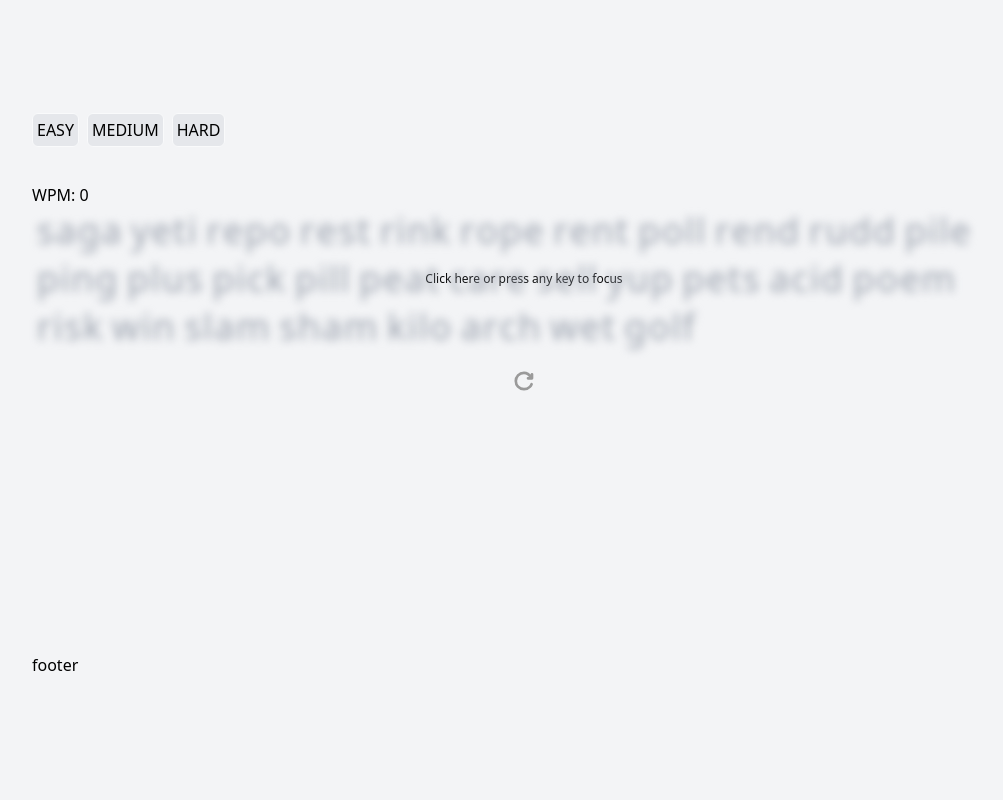
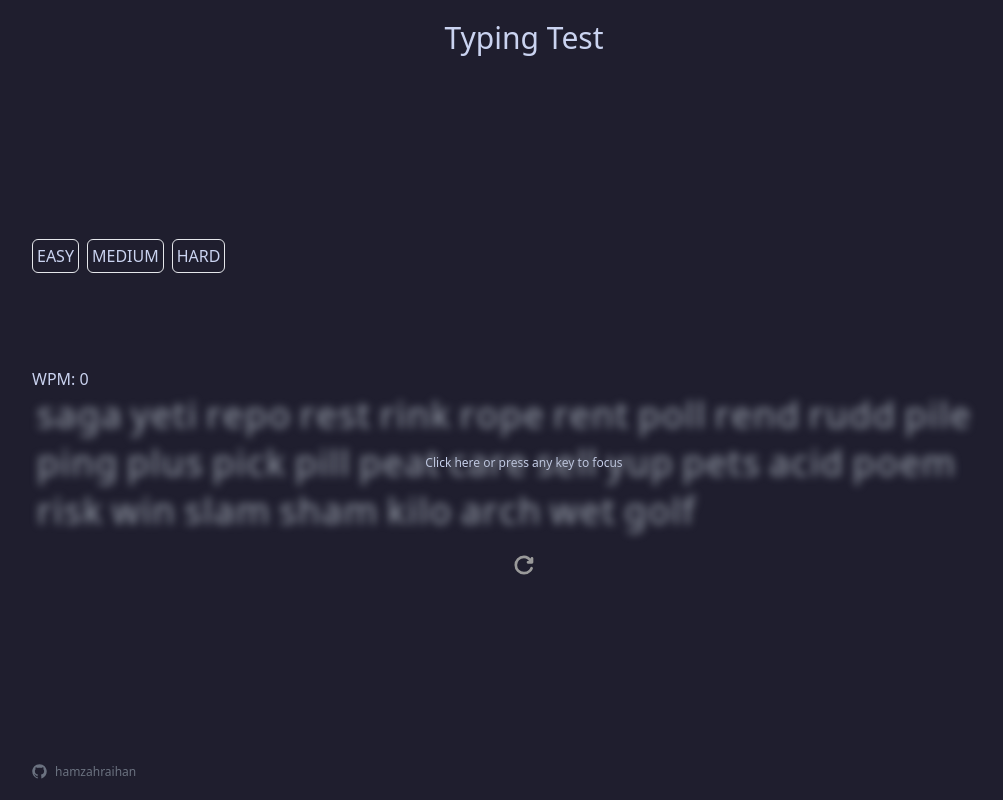
Before and after one commit to hamzahraihan/typingtest, a React (Vite) app: page / in a window 1280 px wide. Shown: the whole page, without its empty margins (116-1119 px from the left). Built offline with nearby package versions, Linux system fonts and the light colour scheme.

Commit message:
Update UI styling and add GitHub footer link
Refactored App layout with new background and text colors, improved header, and updated button styles. Added a footer section featuring a GitHub logo and profile link for attribution.

```diff
--- a/src/App.tsx
+++ b/src/App.tsx
@@ -3,20 +3,22 @@ import "./App.css";
 import { TypingTest } from "./components/typing-test.tsx";
 import { useWordContext } from "./context/word-store-context.ts";
 import { difficulties, type Difficulty } from "./utils/difficulty.ts";
+import { GitHubLogoIcon } from "@radix-ui/react-icons";
 
 function App() {
   const inputRef = useRef<HTMLInputElement>(null);
   const { setDifficulty } = useWordContext((state) => state);
 
   return (
-    <section className="flex justify-center  bg-gray-100">
+    <section className="flex text-[#cad3f0] justify-center bg-[#1f1e2e]">
       <div className="grid grid-rows-6 p-5 min-h-screen max-w-screen-lg">
-        <div className="flex items-end">
+        <div className="flex flex-col row-span-2 items-start">
+          <h1 className="text-3xl font-medium self-center">Typing Test</h1>
           <div className="flex gap-2 items-start mt-auto">
             {difficulties.map((diff, i) => (
               <button
                 key={diff + "-" + i}
-                className="border rounded-md border-gray-50 bg-gray-200 p-1"
+                className="border rounded-md border-gray-[#cad3f0] p-1"
                 onClick={() => setDifficulty(diff as Difficulty)}
               >
                 {diff}
@@ -24,10 +26,21 @@ function App() {
             ))}
           </div>
         </div>
-        <div className="row-span-4">
+        <div className="row-span-3 self-center">
           <TypingTest inputRef={inputRef} />
         </div>
-        <footer>footer</footer>
+        <footer className="flex flex-col">
+          <div className="flex mt-auto">
+            <div className="flex text-gray-500 items-center gap-2">
+              <span>
+                <GitHubLogoIcon />
+              </span>
+              <a className="text-xs" href="https://github.com/hamzahraihan">
+                hamzahraihan
+              </a>
+            </div>
+          </div>
+        </footer>
       </div>
     </section>
   );
```
